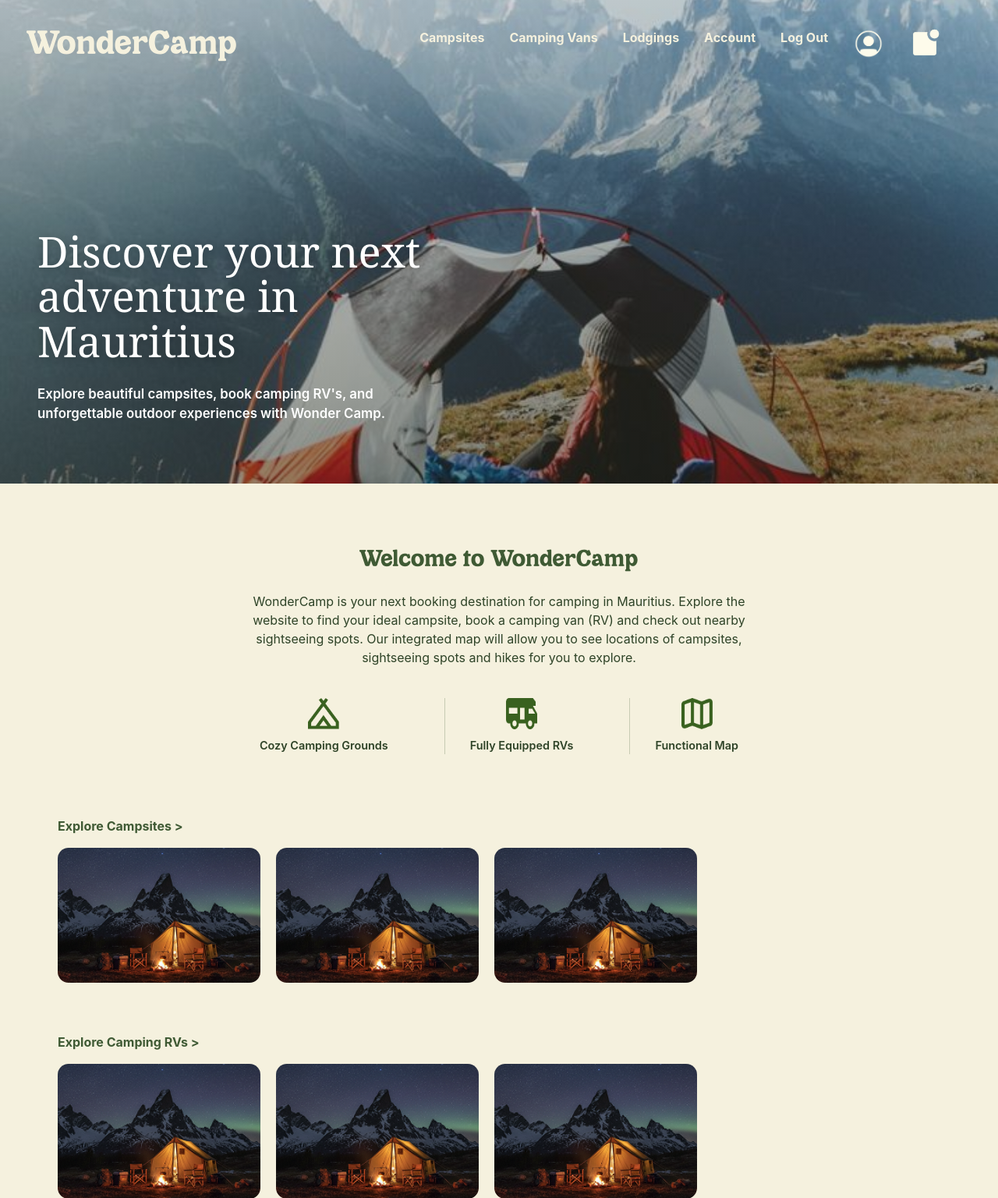
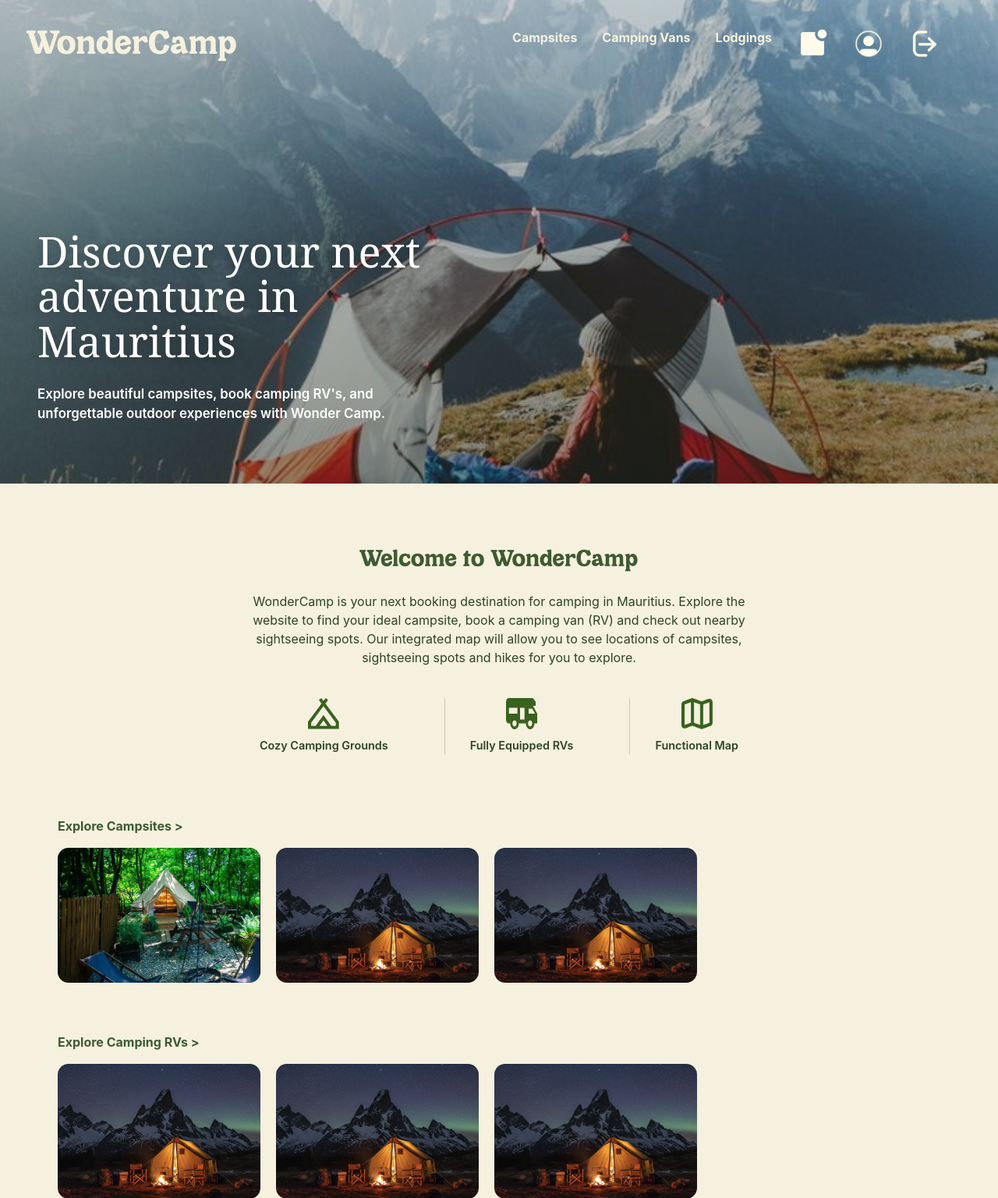
Before and after one commit to shreeshbhaugeerutty-cpu/WonderCamp, a Django app: page / in a window 1280 px wide. Shown: the top 1536 px of the page at 78% size. Run offline with Django 5.2, Linux system fonts and the light colour scheme; the visitor is signed in with stand-in values (Sample User, id 1); some web fonts are replaced.

Commit message:
Improved Navbar look

```diff
--- a/frontend/templates/base.html
+++ b/frontend/templates/base.html
@@ -21,29 +21,26 @@
         <li><a href="{% url 'campsites:explorer' %}">Campsites</a></li>
         <li><a href="{% url 'camping_vans' %}">Camping Vans</a></li>
         <li><a href="#">Lodgings</a></li>
-        {% if user.is_authenticated %}
-          <li><a href="{% url 'profile' %}">Account</a></li>
-          <li>
-            <form action="{% url 'logout' %}" method="post" style="display:inline;">
-              {% csrf_token %}
-              <button type="submit" class="nav-logout-btn">Log Out</button>
-            </form>
-          </li>
-        {% else %}
-          <li><a href="{% url 'register' %}">Login/Register</a></li>
-        {% endif %}
 
         {% if user.is_authenticated %}
-          <li>
-            <a href="#" aria-label="Account" class="nav-icon">
-              <img src="{% static 'images/user-profile.png' %}" alt="" class="nav-icon__img">
-            </a>
-          </li>
           <li>
             <a href="{% url 'notifications:list' %}" aria-label="Notifications" class="nav-icon">
               <img src="{% static 'images/notifss.png' %}" alt="Notifications" class="nav-icon__img">
             </a>
           </li>
+        {% endif %}
+        {% if user.is_authenticated %}
+          <li><a href="{% url 'profile' %}" aria-label="Account" class="nav-icon">
+              <img src="{% static 'images/user-profile.png' %}" alt="" class="nav-icon__img"></a></li>
+          <li>
+            <form action="{% url 'logout' %}" method="post" style="display:inline;">
+              {% csrf_token %}
+              <a href="{% url 'logout' %}" onclick="this.closest('form').submit(); return false;" aria-label="Logout" class="nav-icon">
+              <img src="{% static 'images/logouticon.png' %}" alt="" class="nav-icon__img"></a></li>
+            </form>
+          </li>
+        {% else %}
+          <li><a href="{% url 'register' %}">Login/Register</a></li>
         {% endif %}
       </ul>
     </nav>
--- a/frontend/templates/landing.html
+++ b/frontend/templates/landing.html
@@ -46,7 +46,7 @@
   <a href="{% url 'campsites:explorer' %}" class="explore__heading">Explore Campsites <span aria-hidden="true">&gt;</span></a>
   <div class="card-grid">
     <a href="#" class="card">
-      <img src="{% static 'images/Rectangle.png' %}" alt="Beachside campsite at sunset">
+      <img src="{% static 'images/bois-cheri.jpg.jpg' %}" alt="Beachside campsite at sunset">
     </a>
     <a href="#" class="card">
       <img src="{% static 'images/Rectangle.png' %}" alt="Glamping tents in the forest">
```
Also changed, not shown: frontend/static/images/logouticon.png (added).
